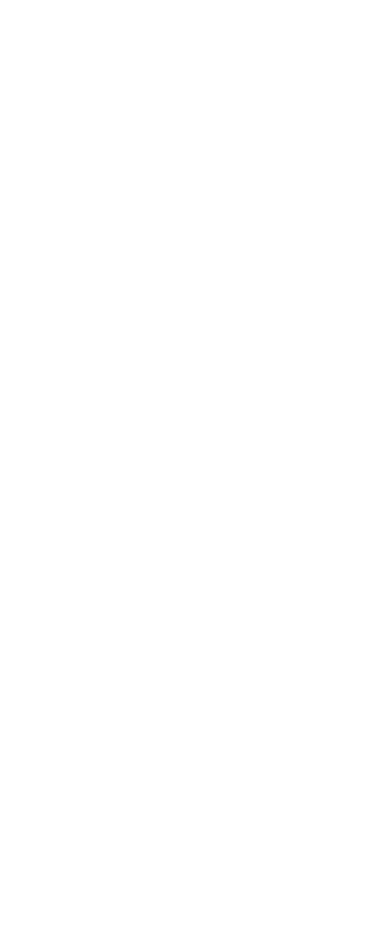
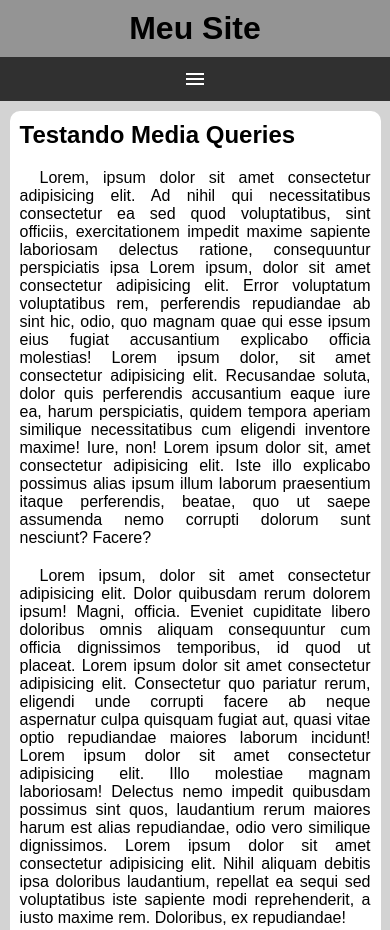
Before and after one commit to brusodev/mq005, a plain HTML site: page index.html in a window 390 px wide. Shown: the top 930 px of the page. Before the commit the page ends 844 px from the top, so only its background shows below. Drawn offline with nearby package versions, Linux system fonts and the light colour scheme.

```diff
--- /dev/null
+++ b/estilos/style.css
@@ -0,0 +1,75 @@
+@charset "UTF-8";
+
+* {
+    font-family: Arial, Helvetica, sans-serif;
+    margin: 0px;
+    padding: 0px;
+}
+
+body, html {
+    background-color: lightgray;
+}
+
+header {
+    background-color: rgb(148, 148, 148);
+}
+
+header > h1 {
+    padding: 10px;
+    text-align: center;
+}
+
+#burguer {
+    background-color: rgb(48, 48, 48);
+    color: white;
+    display: block;
+    text-align: center;
+    padding: 10px;
+    cursor: pointer;
+}
+
+#burguer:hover {
+    background-color: white;
+    color: black;
+}
+
+menu {
+    display: none;
+}
+
+menu > ul {
+    list-style-type: none;
+}
+
+menu > ul > li > a {
+    display: block;
+    padding: 10px;
+    text-decoration: none;
+    text-align: center;
+    background-color: rgb(87, 87, 87);
+    color: white;
+    border-top: 2px solid gray;
+}
+
+menu > ul > li > a:hover {
+    background-color: gray;
+}
+
+main {
+    width: 90vw;
+    background-color: white;
+    margin: auto;
+    margin-top: 10px;
+    padding: 10px;
+    border-radius: 10px;
+}
+
+article > h2 {
+    padding-bottom: 20px;
+}
+
+article > p {
+    text-align: justify;
+    margin-bottom: 20px;
+    text-indent: 20px;
+}
--- a/index.html
+++ b/index.html
@@ -1,11 +1,44 @@
 <!DOCTYPE html>
-<html lang="en">
+<html lang="pt-br">
 <head>
     <meta charset="UTF-8">
     <meta name="viewport" content="width=device-width, initial-scale=1.0">
-    <title>Document</title>
+    <title>Media Query</title>
+    <link rel="stylesheet" href="estilos/style.css">
+    <link rel="stylesheet" href="https://fonts.googleapis.com/css2?family=Material+Symbols+Outlined:opsz,wght,FILL,GRAD@20..48,100..700,0..1,-50..200"/>
 </head>
 <body>
+    <header>
+        <h1> Meu Site</h1>
+        <span id="burguer" class="material-symbols-outlined" onclick="clickMenu()">menu</span>
+        <menu id="itens">
+            <ul>
+                <li><a href="#">Opção 1</a></li>
+                <li><a href="#">Opção 2</a></li>
+                <li><a href="#">Opção 3</a></li>
+                <li><a href="#">Opção 4</a></li>
+                <li><a href="#">Opção 5</a></li>
+            </ul>
+        </menu>
+    </header>
+    <main>
+        <article>
+            <h2>Testando Media Queries</h2>
+            <p>Lorem, ipsum dolor sit amet consectetur adipisicing elit. Ad nihil qui necessitatibus consectetur ea sed quod voluptatibus, sint officiis, exercitationem impedit maxime sapiente laboriosam delectus ratione, consequuntur perspiciatis ipsa Lorem ipsum, dolor sit amet consectetur adipisicing elit. Error voluptatum voluptatibus rem, perferendis repudiandae ab sint hic, odio, quo magnam quae qui esse ipsum eius fugiat accusantium explicabo officia molestias! Lorem ipsum dolor, sit amet consectetur adipisicing elit. Recusandae soluta, dolor quis perferendis accusantium eaque iure ea, harum perspiciatis, quidem tempora aperiam similique necessitatibus cum eligendi inventore maxime! Iure, non! Lorem ipsum dolor sit, amet consectetur adipisicing elit. Iste illo explicabo possimus alias ipsum illum laborum praesentium itaque perferendis, beatae, quo ut saepe assumenda nemo corrupti dolorum sunt nesciunt? Facere?<p>
 
+            <p>Lorem ipsum, dolor sit amet consectetur adipisicing elit. Dolor quibusdam rerum dolorem ipsum! Magni, officia. Eveniet cupiditate libero doloribus omnis aliquam consequuntur cum officia dignissimos temporibus, id quod ut placeat. Lorem ipsum dolor sit amet consectetur adipisicing elit. Consectetur quo pariatur rerum, eligendi unde corrupti facere ab neque aspernatur culpa quisquam fugiat aut, quasi vitae optio repudiandae maiores laborum incidunt! Lorem ipsum dolor sit amet consectetur adipisicing elit. Illo molestiae magnam laboriosam! Delectus nemo impedit quibusdam possimus sint quos, laudantium rerum maiores harum est alias repudiandae, odio vero similique dignissimos. Lorem ipsum dolor sit amet consectetur adipisicing elit. Nihil aliquam debitis ipsa doloribus laudantium, repellat ea sequi sed voluptatibus iste sapiente modi reprehenderit, a iusto maxime rem. Doloribus, ex repudiandae!</p>
+
+            <p>Lorem ipsum dolor sit amet consectetur adipisicing elit. Quam nemo quod eveniet ad inventore quae natus modi numquam iure? Sint magnam deserunt odit maiores! Temporibus odio facere unde cum dolore. Lorem ipsum dolor sit amet consectetur adipisicing elit. Fugiat recusandae expedita debitis necessitatibus iste esse suscipit ratione corporis blanditiis quibusdam quam explicabo aliquid autem ex, in assumenda laboriosam, cumque qui. Lorem ipsum dolor sit amet consectetur adipisicing elit. Ullam ab ea repellat sed perspiciatis quaerat deserunt, laborum incidunt esse deleniti neque porro sapiente quasi itaque eveniet facere. Placeat, quibusdam fugit. Lorem ipsum dolor sit amet consectetur adipisicing elit. Dolor, perferendis ex! Tempora amet cum a eaque facilis corporis officia sunt aliquid iure aspernatur non quia, commodi accusantium ratione, dolores sed!</p>
+        </article>
+    </main>
+    <script>
+        function clickMenu() {
+            if (itens.style.display == 'block') {
+                itens.style.display = 'none'
+            } else {
+                itens.style.display = 'block'
+            }
+        }
+    </script>
 </body>
 </html>
```
